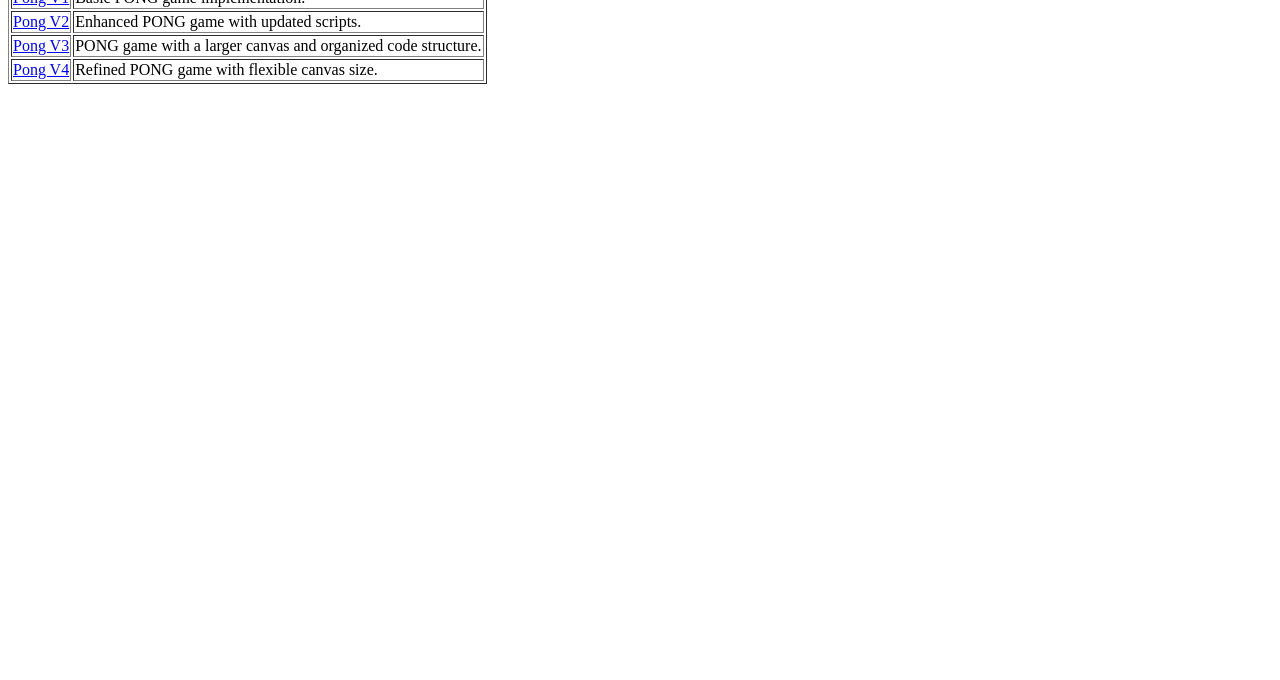
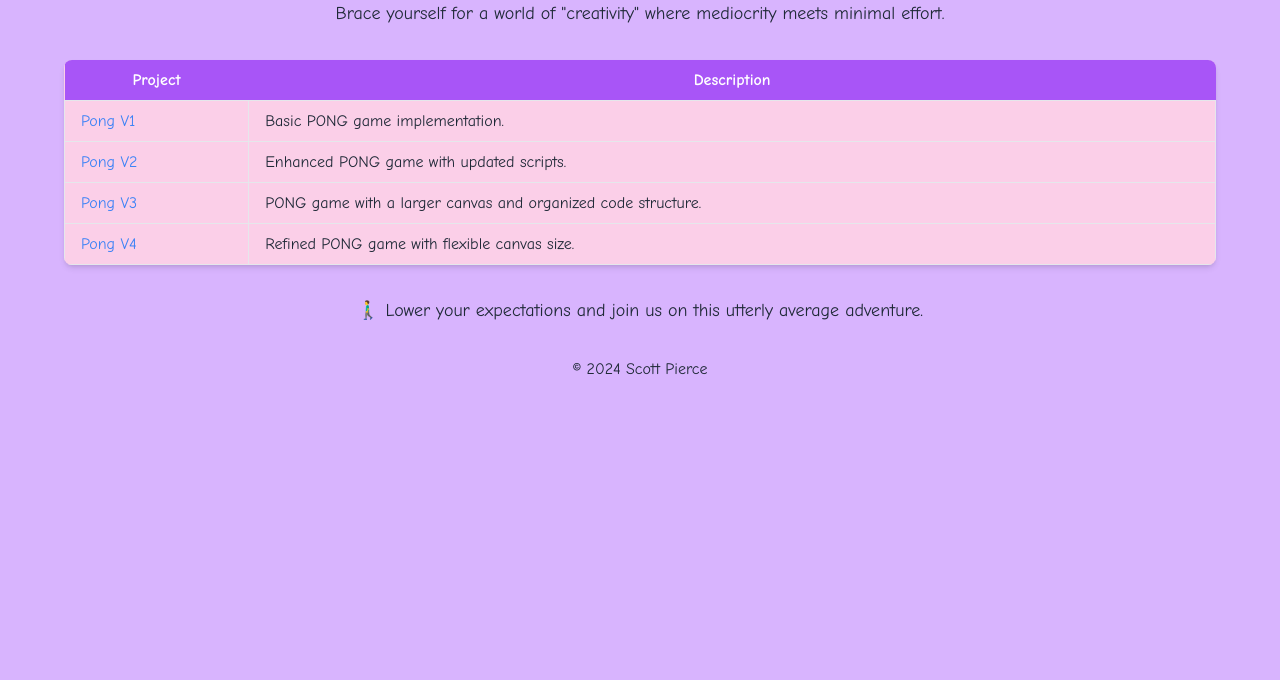
Before and after one commit to ddrscott/prompt-games, a plain HTML site: page index.html in a window 1280 px wide. Shown: the part 120-800 px from the top of the page. Drawn offline with nearby package versions, Linux system fonts and the light colour scheme.

Commit message:
Update style so it's less 1990

```diff
--- a/index.html
+++ b/index.html
@@ -1,33 +1,45 @@
 <!DOCTYPE html>
 <html lang="en">
     <head>
-    <meta charset="UTF-8">
         <meta name="viewport" content="width=device-width, initial-scale=1.0">
         <title>Project Index</title>
+        <script src="https://cdn.tailwindcss.com"></script>
+        <style>
+            @import url("https://fonts.googleapis.com/css2?family=Comic+Neue:wght@400;700&display=swap");
+            body { font-family: "Comic Neue", cursive; }
+        </style>
     </head>
-<body>
-    <h1>Project Index</h1>
-    <table border="1">
+    <body class="bg-purple-300 text-gray-800 leading-normal p-16">
+        <main class="container mx-auto rounded-lg">
+            <h1 class="text-4xl text-center mb-4">😒 Welcome to Our "Fun" Projects...</h1>
+            <p class="text-lg mb-4 text-center">Brace yourself for a world of "creativity" where mediocrity meets minimal effort.</p>
+            <table class="table-auto w-full my-8 bg-pink-200 shadow-md rounded-lg overflow-hidden">
                 <tr>
-            <th>Project</th>
-            <th>Description</th>
+                    <th class="px-4 py-2 bg-purple-500 text-white">Project</th>
+                    <th class="px-4 py-2 bg-purple-500 text-white">Description</th>
                 </tr>
                 <tr>
-            <td><a href="pong-v1/index.html">Pong V1</a></td>
-            <td>Basic PONG game implementation.</td>
+                    <td class="border px-4 py-2"><a href="pong-v1/index.html" class="text-blue-500 hover:text-blue-800">Pong V1</a></td>
+                    <td class="border px-4 py-2">Basic PONG game implementation.</td>
                 </tr>
                 <tr>
-            <td><a href="pong-v2/index.html">Pong V2</a></td>
-            <td>Enhanced PONG game with updated scripts.</td>
+                    <td class="border px-4 py-2"><a href="pong-v2/index.html" class="text-blue-500 hover:text-blue-800">Pong V2</a></td>
+                    <td class="border px-4 py-2">Enhanced PONG game with updated scripts.</td>
                 </tr>
                 <tr>
-            <td><a href="pong-v3/index.html">Pong V3</a></td>
-            <td>PONG game with a larger canvas and organized code structure.</td>
+                    <td class="border px-4 py-2"><a href="pong-v3/index.html" class="text-blue-500 hover:text-blue-800">Pong V3</a></td>
+                    <td class="border px-4 py-2">PONG game with a larger canvas and organized code structure.</td>
                 </tr>
                 <tr>
-            <td><a href="pong-v4/index.html">Pong V4</a></td>
-            <td>Refined PONG game with flexible canvas size.</td>
+                    <td class="border px-4 py-2"><a href="pong-v4/index.html" class="text-blue-500 hover:text-blue-800">Pong V4</a></td>
+                    <td class="border px-4 py-2">Refined PONG game with flexible canvas size.</td>
                 </tr>
             </table>
+            <p class="mt-4 text-lg text-center">🚶‍♂️ Lower your expectations and join us on this utterly average adventure.</p>
+        </main>
+        <footer class="text-center mt-8 mb-4">
+            <p>&copy; 2024 Scott Pierce</p>
+        </footer>
+        </main>
     </body>
 </html>
```
Lines whose indentation alone changed are shown as unchanged.
